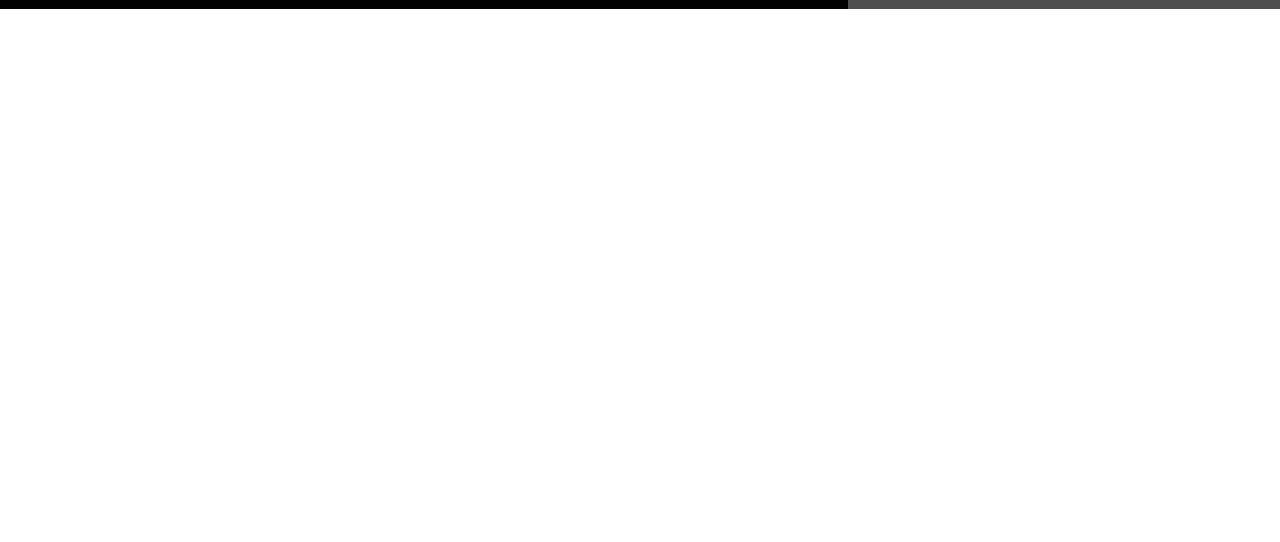
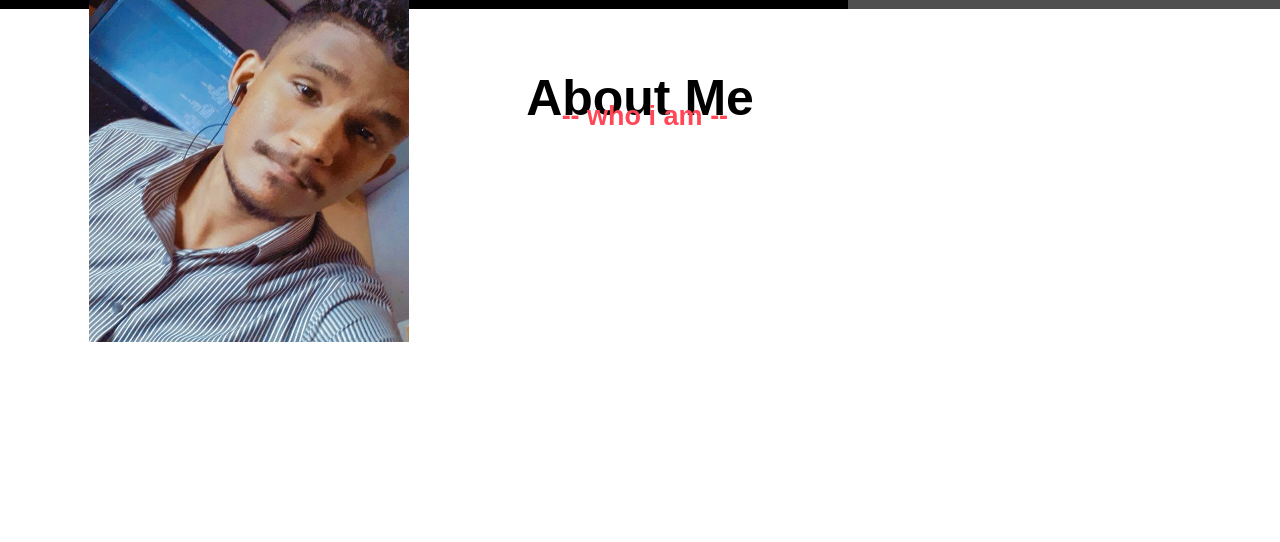
Before and after one commit to danujav/My-Portfolio, a plain HTML site: page index.html in a window 1280 px wide. Shown: the part 791-1333 px from the top of the page. Before the commit the page ends 800 px from the top, so only its background shows below. Drawn offline with Linux system fonts and the light colour scheme; grey boxes are pictures that could not be loaded.

Commit message:
about me section

```diff
--- a/asserts/css/styleSheet.css
+++ b/asserts/css/styleSheet.css
@@ -280,8 +280,43 @@ div:nth-child(3) > p:nth-child(3){
     opacity: 0.5;
     /*z-index: -1;*/
 }
-
 .navigation{
     z-index: 900;
     position: relative;
 }
+
+ /*about me section*/
+.about{
+    height: 100vh;
+    width: 100%;
+}
+.about h1{
+    font-weight: bolder;
+    text-align: center;
+    font-size: 50px;
+    padding: 27px;
+}
+.about h2{
+    font-size: 27px;
+    padding: 1px;
+    color: #ff4757;
+    position: relative;
+    top: -11%;
+    display: inline-block;
+    left: 43.8%;
+    right: -43.8%;
+}
+.about aside{
+    width: 25%;
+    height: 362px;
+    display: inline-block;
+    position: absolute;
+    top: 771px;
+    left: 89px;
+
+}
+.about aside img{
+    width: 100%;
+    height: 100%;
+    position: absolute;
+}
--- a/index.html
+++ b/index.html
@@ -44,6 +44,13 @@
         </aside>
     </header>
 
-    <section class="about"></section>
+    <section class="about">
+        <h1>About Me</h1>
+        <h2>-- who i am --</h2>
+        <aside>
+            <img src="asserts/pictures/aboutMeNew.jpeg" alt="aboutMe
+">
+        </aside>
+    </section>
 </body>
 </html>
```
Also changed, not shown: asserts/pictures/aboutMeNew.jpeg (added).
